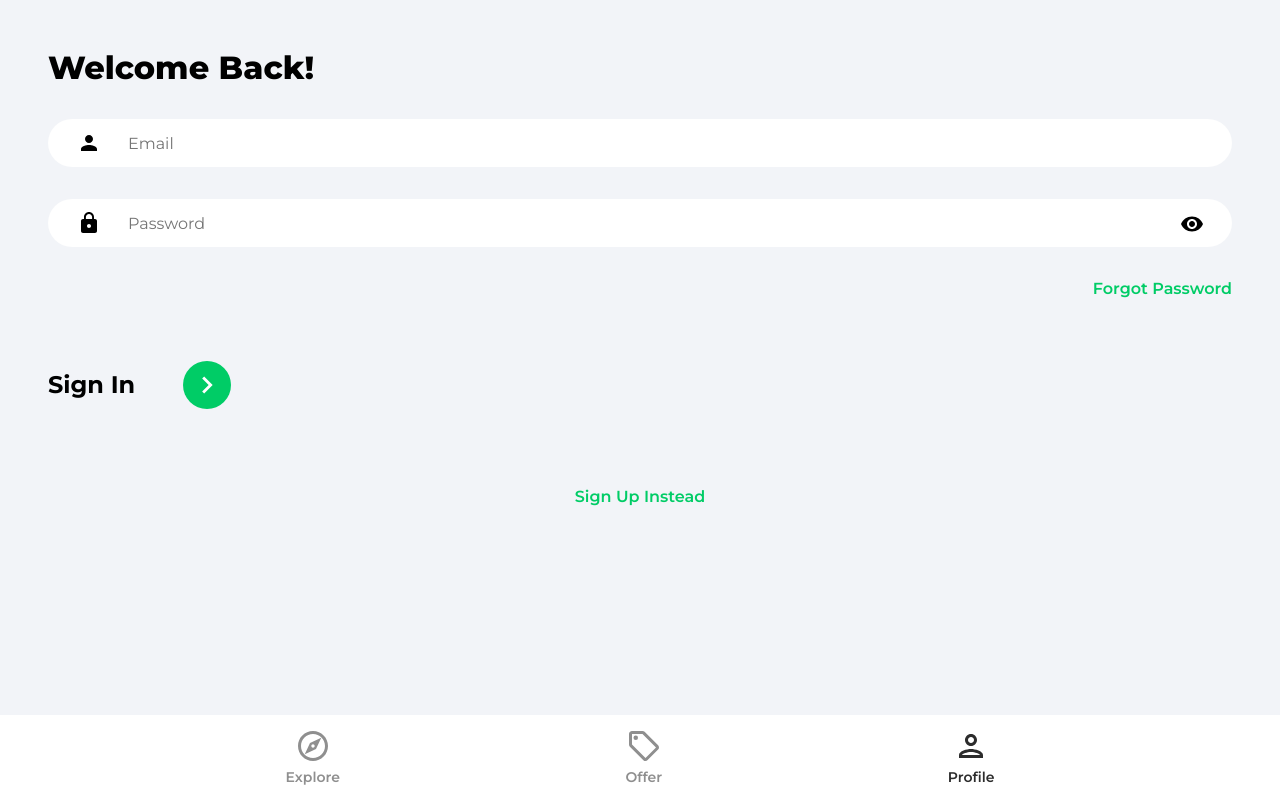
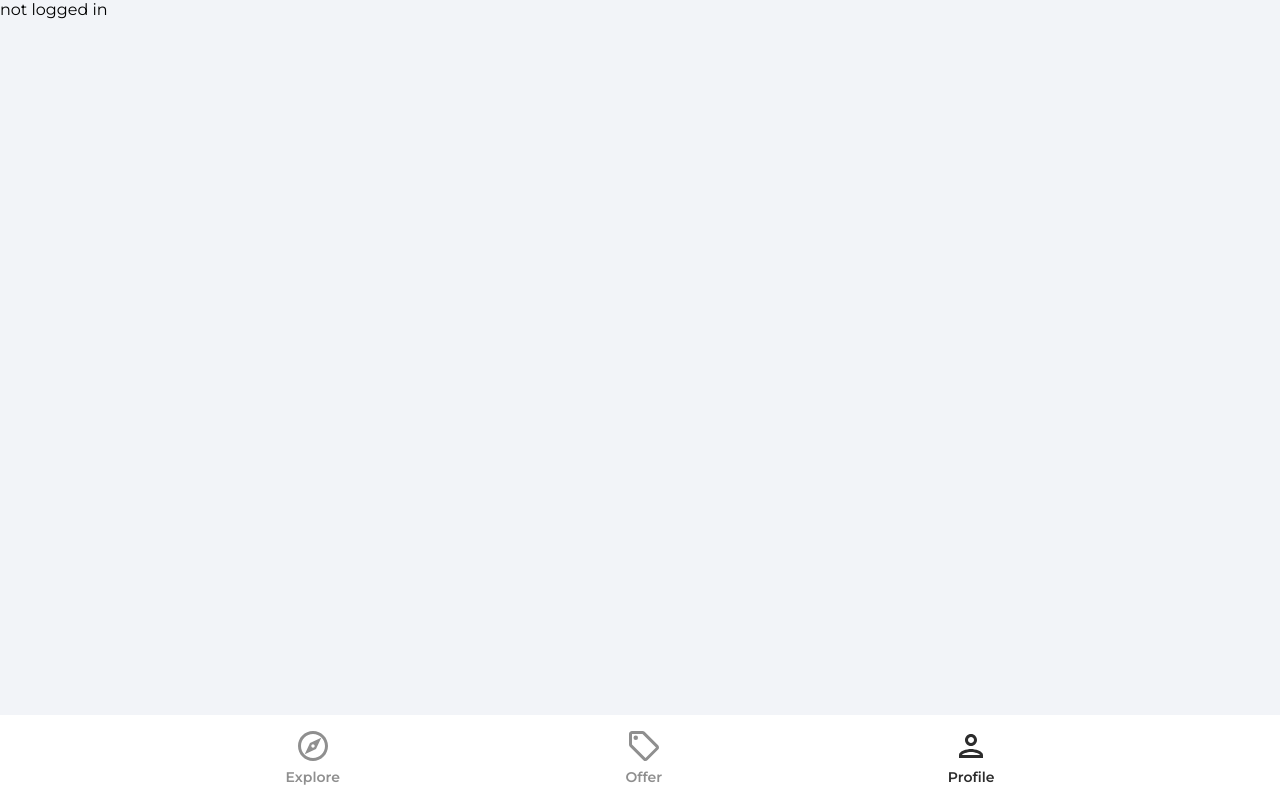
Before and after one commit to mrcruz117/houseMarket, a React (Create React App) app: page /profile in a window 1280 px wide. Built offline with nearby package versions, Linux system fonts and the light colour scheme.

Commit message:
sign In complete

```diff
--- a/src/App.js
+++ b/src/App.js
@@ -16,7 +16,7 @@
         <Routes>
           <Route path="/" element={<Explore />} />
           <Route path="/offers" element={<Offers />} />
-          <Route path="/profile" element={<SignIn />} />
+          <Route path="/profile" element={<Profile />} />
           <Route path="/sign-in" element={<SignIn />} />
           <Route path="/sign-up" element={<SignUp />} />
           <Route path="/forgot-password" element={<ForgotPassword />} />
--- a/src/pages/Profile.jsx
+++ b/src/pages/Profile.jsx
@@ -1,5 +1,14 @@
+import { useState, useEffect } from "react";
+import { getAuth } from "firebase/auth";
+
 function Profile() {
-    return <div>Profile</div>;
-  }
+  const [user, setUser] = useState(null);
+  const auth = getAuth();
+  useEffect(() => {
+    setUser(auth.currentUser);
+  }, []);
 
-  export default Profile;
+  return user ? <h1>{user.displayName}</h1> : "not logged in";
+}
+
+export default Profile;
--- a/src/pages/SignIn.jsx
+++ b/src/pages/SignIn.jsx
@@ -1,5 +1,6 @@
 import { useState } from "react";
 import { Link, useNavigate } from "react-router-dom";
+import { getAuth, signInWithEmailAndPassword } from "firebase/auth";
 import { ReactComponent as ArrowRightIcon } from "../assets/svg/keyboardArrowRightIcon.svg";
 import visibilityIcon from "../assets/svg/visibilityIcon.svg";
 
@@ -19,6 +20,24 @@
     }));
   };
 
+  const onSubmit = async (e) => {
+    e.preventDefault();
+    try {
+      const auth = getAuth();
+      const userCredential = await signInWithEmailAndPassword(
+        auth,
+        email,
+        password
+      );
+
+      if (userCredential.user) {
+        navigate("/");
+      }
+    } catch (error) {
+      console.log(error);
+    }
+  };
+
   return (
     <>
       <div className="pageContainer">
@@ -26,7 +45,7 @@
           <p className="pageHeader">Welcome Back!</p>
         </header>
 
-        <form>
+        <form onSubmit={onSubmit}>
           <input
             type="email"
             className="emailInput"
```
